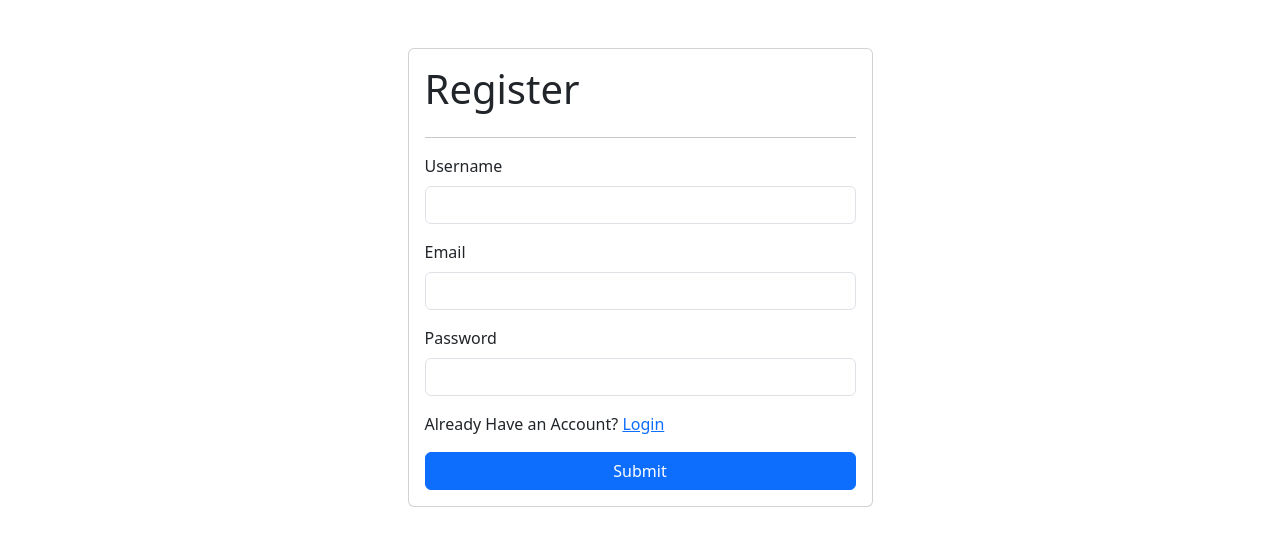
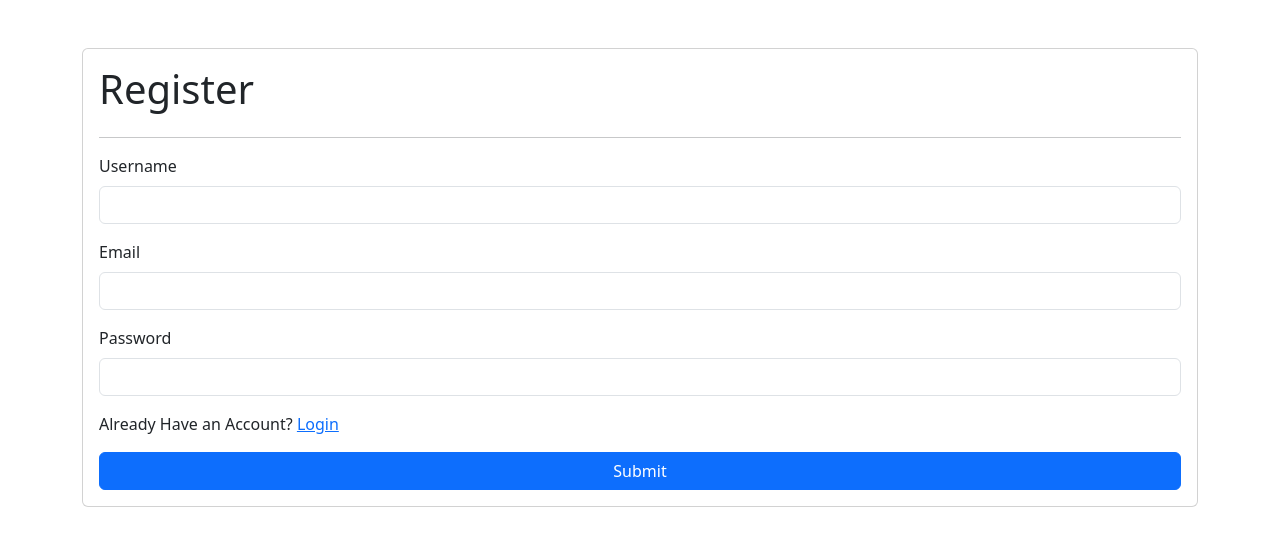
Before and after one commit to AdityaArya22/BlogApp, a Django app: page /registerpage/ in a window 1280 px wide. Shown: the top 546 px of the page. Run offline with Django 5.2, Linux system fonts and the light colour scheme.

Commit message:
changed sizes

```diff
--- a/home/templates/login.html
+++ b/home/templates/login.html
@@ -8,7 +8,7 @@
 </head>
 <body>
     <div class="container ">
-        <form class="col-5 card p-3 mx-auto mt-5" method="post">
+        <form class="col-12 card p-3 mx-auto mt-5" method="post">
           {%csrf_token%}
             <h1>Login</h1>
             <hr>
--- a/home/templates/register.html
+++ b/home/templates/register.html
@@ -8,7 +8,7 @@
 </head>
 <body>
     <div class="container ">
-        <form class="col-5 card p-3 mx-auto mt-5" method="post">
+        <form class="col-12 card p-3 mx-auto mt-5" method="post">
           {%csrf_token%}
             <h1>Register</h1>
             <hr>
```
